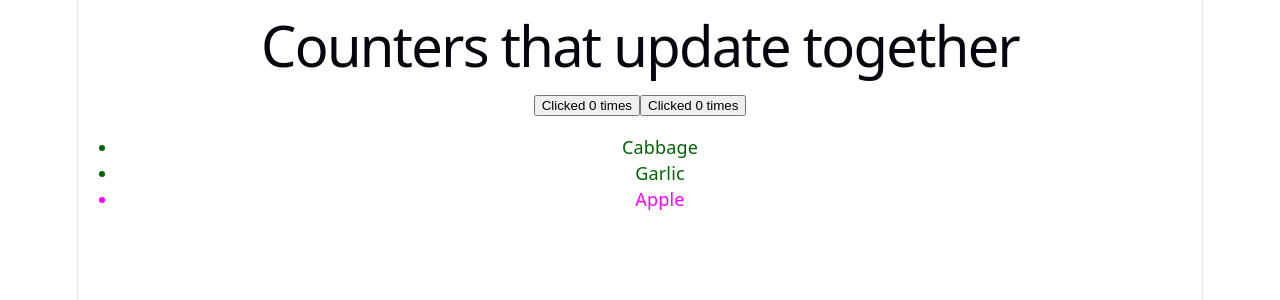
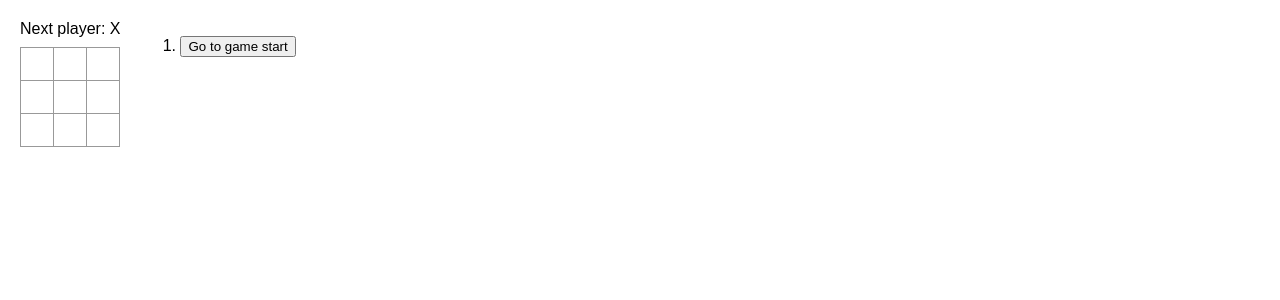
Before and after one commit to Stefan-cs-sudo/React_programming_course, a React (Vite) app: page / in a window 1280 px wide. Shown: the top 300 px of the page. Built offline with nearby package versions, Linux system fonts and the light colour scheme.

Commit message:
TicTcToe full game with history

```diff
--- /dev/null
+++ b/src/TIC-TAC-TOE.tsx
@@ -0,0 +1,199 @@
+import { useState } from 'react';
+
+function Board({ xIsNext, squares, onPlay, nextSquares   }: BoardProps) {
+
+
+
+
+  function handleClick(index:number) {
+
+if(squares[index]|| CalculateWinner(squares))
+{
+return;
+}
+if (xIsNext) {
+  nextSquares[index] = 'X';
+} else {
+  nextSquares[index] = 'O';
+}
+onPlay(nextSquares);
+
+
+
+
+  }
+
+  const winner = CalculateWinner(squares);
+  let status;
+  if (winner) {
+    status = 'Winner: ' + winner;
+  } else {
+    status = 'Next player: ' + (xIsNext ? 'X' : 'O');
+  }
+
+
+
+
+  return (
+
+    <>
+      <div className="status">{status}</div>
+      <div className="board-row">
+
+       <Square value={squares[0]}
+    onSquareClick={() => handleClick(0)}
+/>
+
+        <Square value={squares[1]} onSquareClick={() => handleClick(1)} />
+
+        <Square value={squares[2]} onSquareClick={() => handleClick(2)} />
+
+      </div>
+
+      <div className="board-row">
+
+          <Square value={squares[3]} onSquareClick={() => handleClick(3)} />
+
+        <Square value={squares[4]} onSquareClick={() => handleClick(4)} />
+
+        <Square value={squares[5]} onSquareClick={() => handleClick(5)} />
+
+      </div>
+
+      <div className="board-row">
+
+    <Square value={squares[6]} onSquareClick={() => handleClick(6)} />
+
+        <Square value={squares[7]} onSquareClick={() => handleClick(7)} />
+
+        <Square value={squares[8]} onSquareClick={() => handleClick(8)} />
+
+      </div>
+
+    </>
+
+  );
+
+}
+
+
+
+function Square({ value, onSquareClick }: SquareProps) {
+
+
+
+
+
+  return (
+
+<button
+    className="square"
+    onClick={onSquareClick}
+>
+    {value}
+</button>
+
+
+
+
+  );
+
+}
+
+
+
+type SquareProps = {
+
+  value: string | null;
+
+  onSquareClick: () => void;
+
+};
+
+
+type BoardProps = {
+  nextSquares: Array<string | null>;
+  xIsNext: boolean;
+  squares: Array<string | null>;
+  onPlay: (nextSquares: Array<string | null>) => void;
+
+
+};
+
+function CalculateWinner(squares: Array<string | null>) {
+  const lines = [
+    [0, 1, 2],
+    [3, 4, 5],
+    [6, 7, 8],
+    [0, 3, 6],
+    [1, 4, 7],
+    [2, 5, 8],
+    [0, 4, 8],
+    [2, 4, 6],
+  ];
+  for (let i = 0; i < lines.length; i++) {
+    const [a, b, c] = lines[i];
+    if (squares[a] && squares[a] === squares[b] && squares[a] === squares[c]) {
+      return squares[a];
+    }
+  }
+  return null;
+}
+
+
+
+export default function Game() {
+     const [xIsNext, setXIsNext] = useState(true);
+     const [history, setHistory] = useState([Array(9).fill(null)]);
+     const [currentMove,setCurrentMove]=useState(0);
+     const currentSquares = history[currentMove];
+  const nextSquares = currentSquares.slice();
+
+
+function handlePlay(nextSquares: Array<string | null>) {
+  const nextHistory = [...history.slice(0, currentMove + 1), nextSquares];
+  setHistory(nextHistory);
+  setCurrentMove(nextHistory.length - 1);
+  setXIsNext(!xIsNext);
+}
+
+function jumpTo(nextMove:number) {
+    setCurrentMove(nextMove);
+    setXIsNext(nextMove % 2 === 0);
+  }
+
+  const moves= history.map((squares,move)=>{
+
+    let description;
+    if(move>0)
+    {
+      description='Go to move #'+move;
+    }
+    else
+    {
+      description='Go to game start';
+    }
+    return(
+      <li key={move}>
+        <button onClick={() => jumpTo(move)}>
+          {description}
+        </button>
+      </li>
+    );
+
+  });
+
+
+
+  return (
+    <div className="game">
+      <div className="game-board">
+          <Board xIsNext={xIsNext} squares={currentSquares} onPlay={handlePlay} nextSquares={nextSquares} />
+
+      </div>
+      <div className="game-info">
+        <ol>{moves}</ol>
+      </div>
+    </div>
+  );
+}
--- a/src/index.css
+++ b/src/index.css
@@ -1,111 +1,90 @@
-:root {
-  --text: #6b6375;
-  --text-h: #08060d;
-  --bg: #fff;
-  --border: #e5e4e7;
-  --code-bg: #f4f3ec;
-  --accent: #aa3bff;
-  --accent-bg: rgba(170, 59, 255, 0.1);
-  --accent-border: rgba(170, 59, 255, 0.5);
-  --social-bg: rgba(244, 243, 236, 0.5);
-  --shadow:
-    rgba(0, 0, 0, 0.1) 0 10px 15px -3px, rgba(0, 0, 0, 0.05) 0 4px 6px -2px;
-
-  --sans: system-ui, 'Segoe UI', Roboto, sans-serif;
-  --heading: system-ui, 'Segoe UI', Roboto, sans-serif;
-  --mono: ui-monospace, Consolas, monospace;
-
-  font: 18px/145% var(--sans);
-  letter-spacing: 0.18px;
-  color-scheme: light dark;
-  color: var(--text);
-  background: var(--bg);
-  font-synthesis: none;
-  text-rendering: optimizeLegibility;
-  -webkit-font-smoothing: antialiased;
-  -moz-osx-font-smoothing: grayscale;
-
-  @media (max-width: 1024px) {
-    font-size: 16px;
-  }
-}
-
-@media (prefers-color-scheme: dark) {
-  :root {
-    --text: #9ca3af;
-    --text-h: #f3f4f6;
-    --bg: #16171d;
-    --border: #2e303a;
-    --code-bg: #1f2028;
-    --accent: #c084fc;
-    --accent-bg: rgba(192, 132, 252, 0.15);
-    --accent-border: rgba(192, 132, 252, 0.5);
-    --social-bg: rgba(47, 48, 58, 0.5);
-    --shadow:
-      rgba(0, 0, 0, 0.4) 0 10px 15px -3px, rgba(0, 0, 0, 0.25) 0 4px 6px -2px;
-  }
-
-  #social .button-icon {
-    filter: invert(1) brightness(2);
-  }
-}
-
-#root {
-  width: 1126px;
-  max-width: 100%;
-  margin: 0 auto;
-  text-align: center;
-  border-inline: 1px solid var(--border);
-  min-height: 100svh;
-  display: flex;
-  flex-direction: column;
+* {
   box-sizing: border-box;
 }
 
 body {
-  margin: 0;
-}
-
-h1,
-h2 {
-  font-family: var(--heading);
-  font-weight: 500;
-  color: var(--text-h);
+  font-family: sans-serif;
+  margin: 20px;
+  padding: 0;
 }
 
 h1 {
-  font-size: 56px;
-  letter-spacing: -1.68px;
-  margin: 32px 0;
-  @media (max-width: 1024px) {
-    font-size: 36px;
-    margin: 20px 0;
-  }
-}
-h2 {
-  font-size: 24px;
-  line-height: 118%;
-  letter-spacing: -0.24px;
-  margin: 0 0 8px;
-  @media (max-width: 1024px) {
-    font-size: 20px;
-  }
-}
-p {
-  margin: 0;
+  margin-top: 0;
+  font-size: 22px;
 }
 
-code,
-.counter {
-  font-family: var(--mono);
-  display: inline-flex;
-  border-radius: 4px;
-  color: var(--text-h);
+h2 {
+  margin-top: 0;
+  font-size: 20px;
+}
+
+h3 {
+  margin-top: 0;
+  font-size: 18px;
+}
+
+h4 {
+  margin-top: 0;
+  font-size: 16px;
+}
+
+h5 {
+  margin-top: 0;
+  font-size: 14px;
+}
+
+h6 {
+  margin-top: 0;
+  font-size: 12px;
 }
 
 code {
-  font-size: 15px;
-  line-height: 135%;
-  padding: 4px 8px;
-  background: var(--code-bg);
+  font-size: 1.2em;
 }
+
+ul {
+  padding-inline-start: 20px;
+}
+
+* {
+  box-sizing: border-box;
+}
+
+body {
+  font-family: sans-serif;
+  margin: 20px;
+  padding: 0;
+}
+
+.square {
+  background: #fff;
+  border: 1px solid #999;
+  float: left;
+  font-size: 24px;
+  font-weight: bold;
+  line-height: 34px;
+  height: 34px;
+  margin-right: -1px;
+  margin-top: -1px;
+  padding: 0;
+  text-align: center;
+  width: 34px;
+}
+
+.board-row:after {
+  clear: both;
+  content: '';
+  display: table;
+}
+
+.status {
+  margin-bottom: 10px;
+}
+.game {
+  display: flex;
+  flex-direction: row;
+}
+
+.game-info {
+  margin-left: 20px;
+}
--- a/src/main.tsx
+++ b/src/main.tsx
@@ -1,25 +1,13 @@
 import { StrictMode } from 'react'
 import { createRoot } from 'react-dom/client'
 import './index.css'
-import MyApp from './Buton.tsx'
-import Profile from './Heidi.tsx'
-import  ShoppingList from './Products.tsx'
-let value;
-const isLoggedIn = true;
 
-if (isLoggedIn) {
-  value = <MyApp />;
-} else {
-  value = <Profile />;
-}
+
+import Game from './TIC-TAC-TOE.tsx'
+
 
 createRoot(document.getElementById('root')!).render(
   <StrictMode>
-<div>
-  {value}
-</div>
-<>
-  <ShoppingList />
-</>
+   <Game />
   </StrictMode>,
 )
```
Also changed, not shown: src/App.tsx (deleted, +0 -122 lines).
